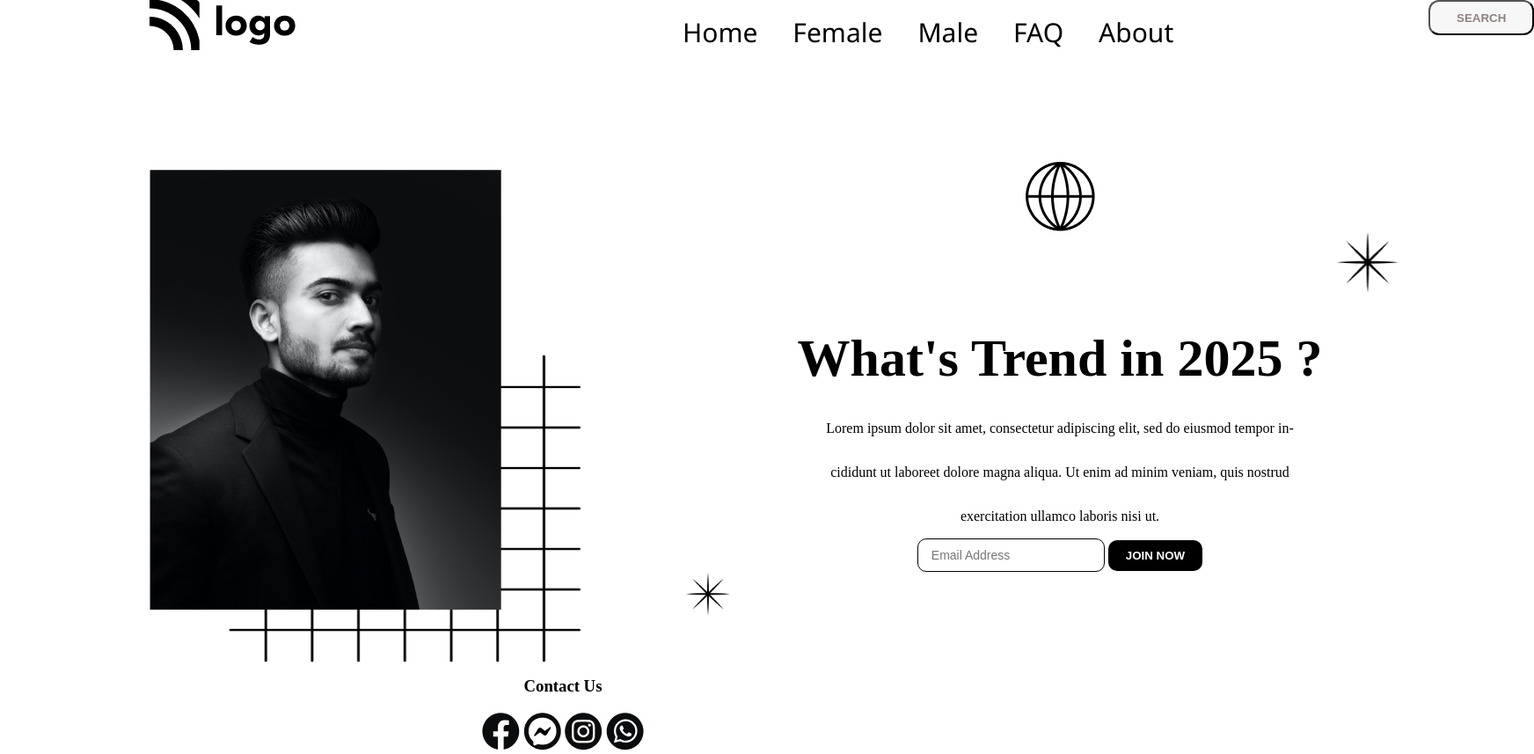
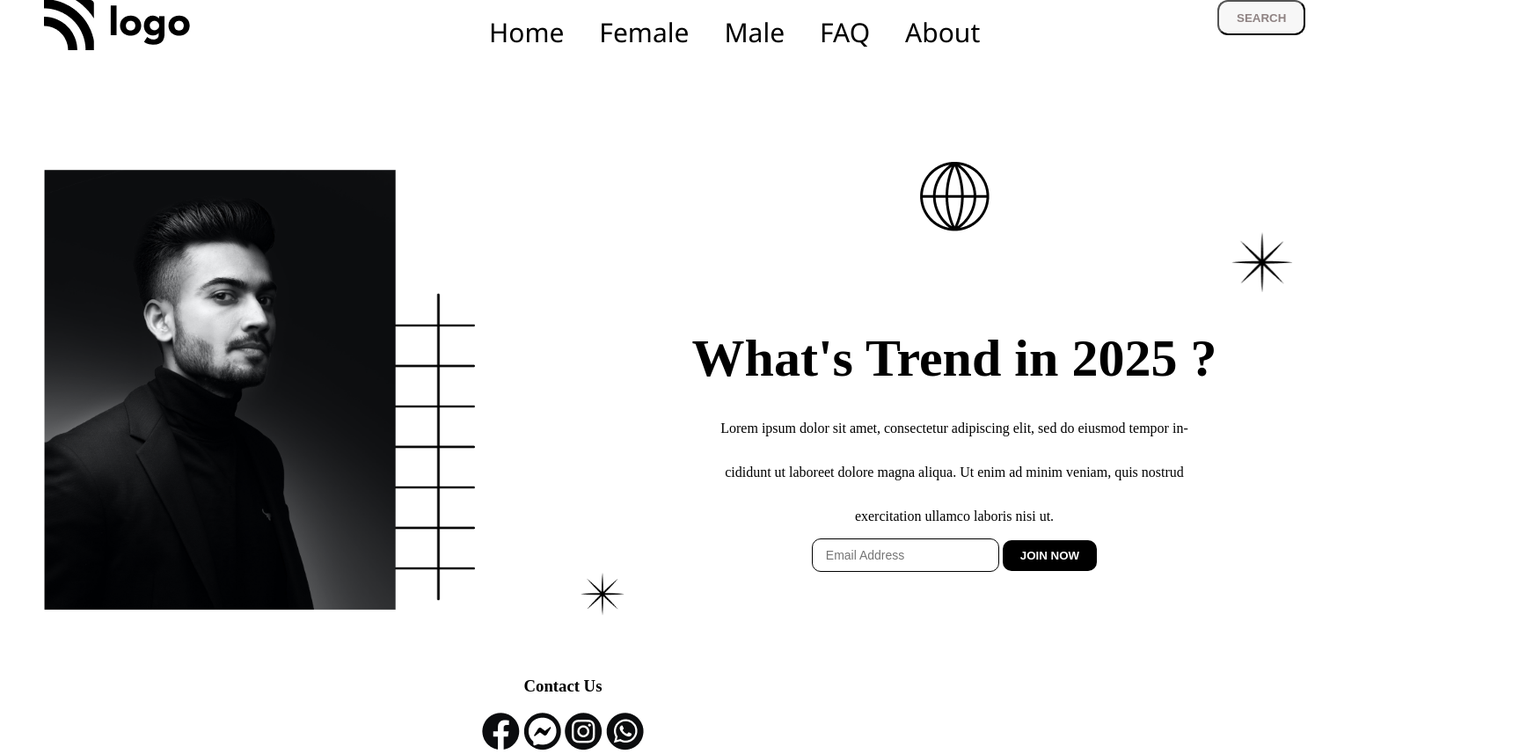
Before and after one commit to TridevSharma1/HTML_Css_Assignment, a plain HTML site: page somu_htm_css/somu_htm_css/Project 03/assets/Fashion.html in a window 1280 px wide. Shown: the whole page at 88% size, 1744 px wide, since content can reach past the window. Drawn offline with Linux system fonts and the light colour scheme.

Commit message:
update 2.6

```diff
--- a/somu_htm_css/somu_htm_css/Project 03/assets/Fashion.html
+++ b/somu_htm_css/somu_htm_css/Project 03/assets/Fashion.html
@@ -17,15 +17,9 @@
   .navbar {
     display: flex;
     justify-content: flex-start;
-    margin-left: 170px;
+    margin-left: 50px;
+
   }
-
-
-  /* .menu {
-        display: flex;
-        gap: 40px;
-    } */
-
   ul li {
     list-style: none;
     font-family: 'Times New Roman', Times, serif;
@@ -43,7 +37,7 @@
   .menu {
     display: flex;
     gap: 40px;
-    margin-left: 400px;
+    margin-left: 300px;
   }
 
   .left-side {
@@ -53,38 +47,20 @@
     align-items: center;
     gap: 8px;
   }
-
-  /* .search-box {
-        display: flex;
-        align-items: center;
-        margin-left: 90px;
-        width: 100px;
-        height: 20px;
-        border: 3.5px solid black;
-        border-radius: 10px;
-        padding: 5px 10px;
-    } */
   .navbar button {
-    width: 120px;
+    width: 100px;
     height: 40px;
     background-color: rgb(247, 247, 247);
     border-radius: 12px;
     border-color: rgb(0, 0, 0);
-    margin-left: 290px;
+    margin-left: 270px;
     color: rgb(142, 130, 130);
     font-weight: bold;
   }
 
-  /* .button {
-        border: none;
-        outline: none;
-        padding: 5px 10px;
-        font-size: 14px;
-    } */
-
   .main_section {
     display: flex;
-    margin-left: 170px;
+    margin-left: 50px;
     margin-top: 60px;
     gap: 10px;
   }
@@ -99,7 +75,7 @@
 
   .card :nth-child(1) {
     margin-left: 90px;
-    margin-top: 270px;
+    margin-top: 200px;
     height: 350px;
     width: 400px;
     position: absolute;
@@ -204,7 +180,7 @@
         <img src="./Group (3).png" alt="whatsapp">
       </div>
     </footer>
-
+  </div>
 
 </body>
 
```
